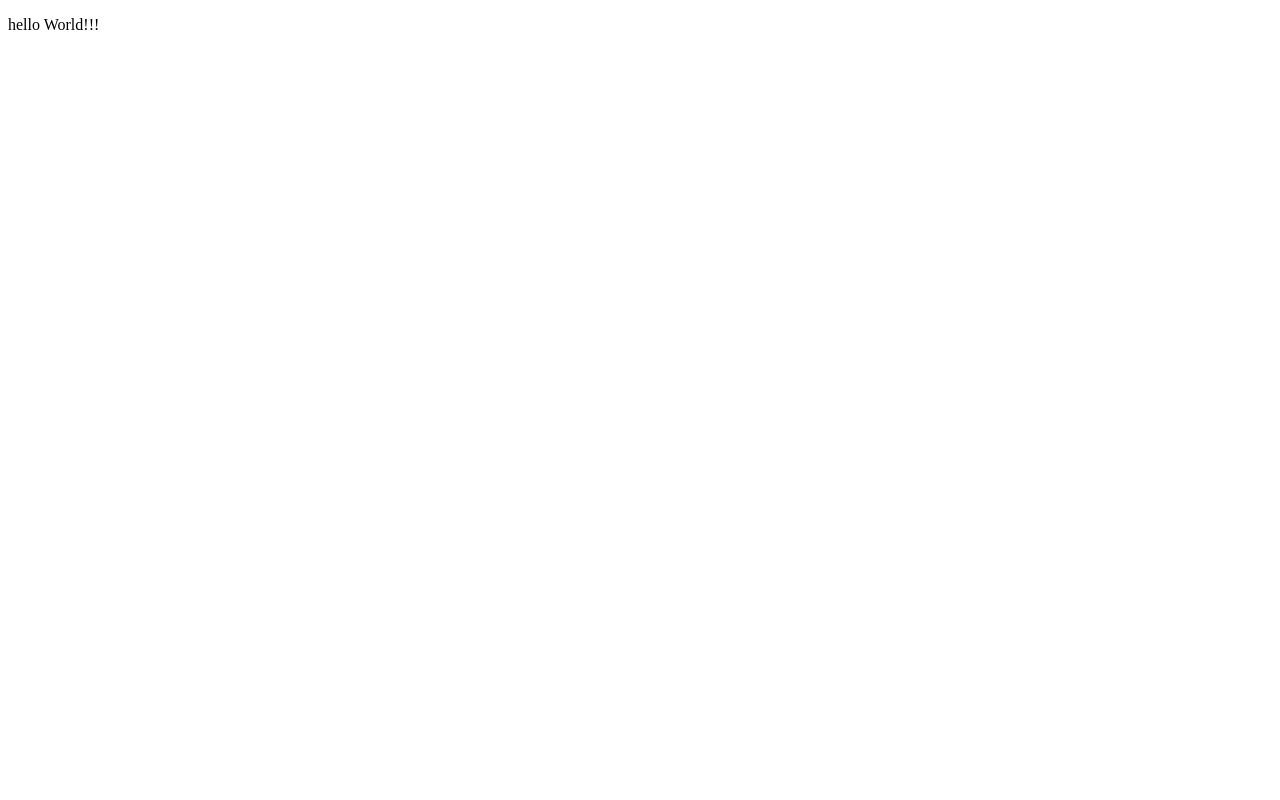
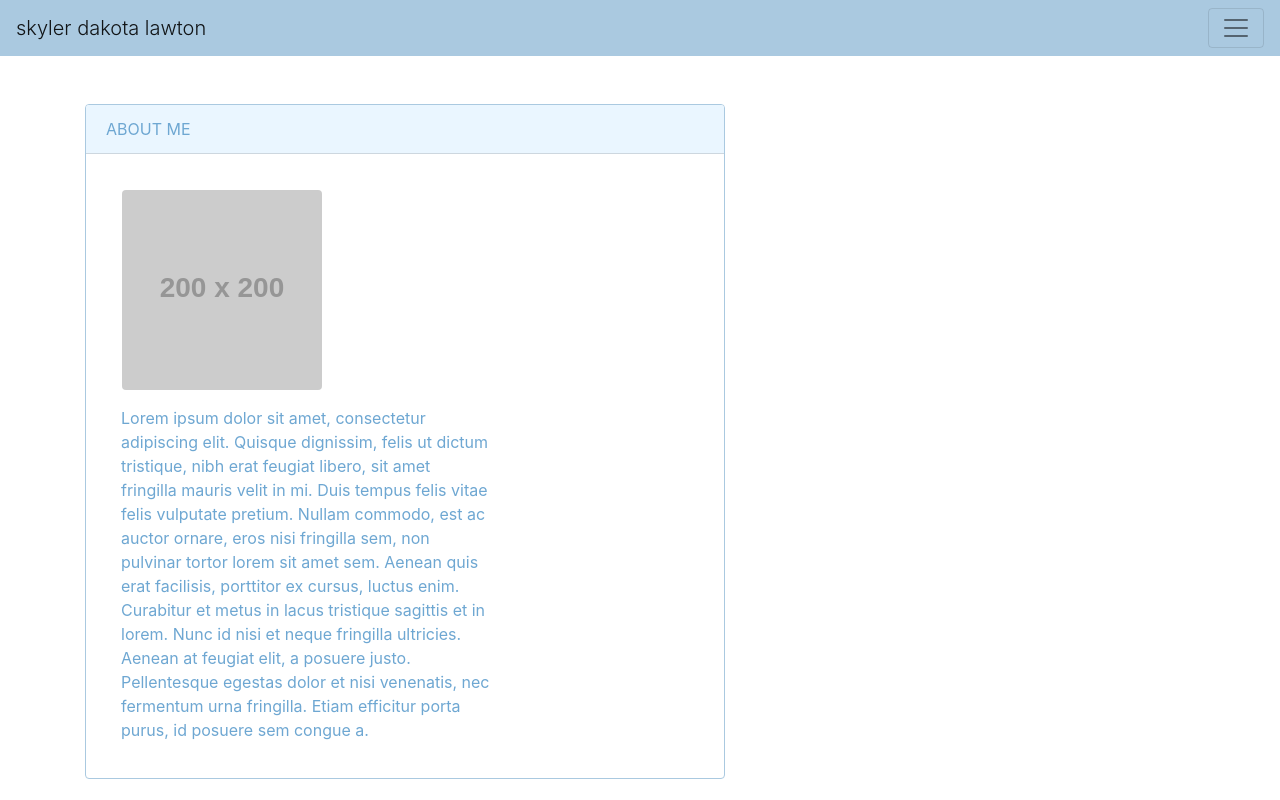
Before and after one commit to skylerdakota/skylerdakota.github.io, a plain HTML site: page index.html in a window 1280 px wide. Drawn offline with nearby package versions, Linux system fonts and the light colour scheme; placeholder pictures from the web are drawn by us.

Commit message:
About me layout built

```diff
--- a/index.html
+++ b/index.html
@@ -1,11 +1,87 @@
-<!DOCTYPE html>
+<!doctype html>
 <html lang="en">
-<head>
-    <meta charset="UTF-8">
-    <meta name="viewport" content="width=device-width, initial-scale=1.0">
-    <title>Document</title>
-</head>
-<body>
-    <p>hello World!!!</p>
-</body>
+  <head>
+    <!-- Required meta tags -->
+    <meta charset="utf-8">
+    <meta name="viewport" content="width=device-width, initial-scale=1, shrink-to-fit=no">
+
+    <!-- Bootstrap CSS -->
+    <link rel="stylesheet" href="https://stackpath.bootstrapcdn.com/bootstrap/4.5.2/css/bootstrap.min.css" integrity="sha384-JcKb8q3iqJ61gNV9KGb8thSsNjpSL0n8PARn9HuZOnIxN0hoP+VmmDGMN5t9UJ0Z" crossorigin="anonymous">
+
+    <title>SDL About Me</title>
+  </head>
+
+  <body>
+
+    <!-- Contact page header -->
+    <header>
+
+     <!-- Start sticky Navbar -->
+    <nav class="navbar sticky-top navbar-light font-weight-light" style="background-color: #aac9e0;">
+        <a class="navbar-brand" href="#">skyler dakota lawton</a>
+
+        <!-- Navbar collapse bar -->
+        <button class="navbar-toggler" type="button" data-toggle="collapse" data-target="#navbarNav" aria-controls="navbarNav" aria-expanded="false" aria-label="Toggle navigation">
+            <span class="navbar-toggler-icon"></span>
+          </button>
+
+        <!-- Navbar collapsed links in an unordered list-->
+          <div class="collapse navbar-collapse" id="navbarNav">
+            <ul class="navbar-nav">
+              <li class="nav-item active">
+                <a class="nav-link" href="skylerdakota.github.io/Pages/contact.html">CONTACT</a>
+              </li>
+              <li class="nav-item">
+                <a class="nav-link" href="skylerdakota.github.io/Pages/portfolio.html">PORTFOLIO</a>
+              </li>
+              <li class="nav-item">
+                <a class="nav-link" href="skylerdakota.github.io/index.html">ABOUT<span class="sr-only">(current)</span></a>
+              </li>
+            </ul>
+          </div>
+    </nav>
+    <!-- End Navbar -->
+ </header>
+
+ <!-- Main Page Content -->
+ <main>
+    <div class="container">
+      <div class="row">
+        <div class="col">
+
+          <!-- Contact Card -->
+          <div class="card sm-6 card mt-5" style="color: #6ea7d2; max-width: 40rem; border-color: #aac9e0;">
+            <div class="card-header" style="background-color: #eaf6ff;">ABOUT ME</div>
+              <div class="card-body">
+
+                 <!-- Placeholder Images -->
+                 <div class="row">
+                     <div class="col-md-4">
+                       <img src="http://placehold.it/200x200" alt="Placeholder" class="img-thumbnail; rounded float-left; p-2; m-3">
+                     </div>
+                 </div>
+                 <div class="col-md-8">
+                    <p>
+                      Lorem ipsum dolor sit amet, consectetur adipiscing elit. Quisque dignissim, felis ut dictum tristique,
+                      nibh erat feugiat libero, sit amet fringilla mauris velit in mi. Duis tempus felis vitae
+                      felis vulputate pretium. Nullam commodo, est ac auctor ornare, eros nisi fringilla sem,
+                      non pulvinar tortor lorem sit amet sem. Aenean quis erat facilisis, porttitor ex cursus,
+                      luctus enim. Curabitur et metus in lacus tristique sagittis et in lorem. Nunc id nisi et
+                      neque fringilla ultricies. Aenean at feugiat elit, a posuere justo. Pellentesque egestas
+                      dolor et nisi venenatis, nec fermentum urna fringilla. Etiam efficitur porta purus, id
+                      posuere sem congue a.
+                    </p>
+                  </div>
+          </div>
+        </div>
+      </div>
+    </div>
+  </main>
+
+    <!-- Optional JavaScript -->
+    <!-- jQuery first, then Popper.js, then Bootstrap JS -->
+    <script src="https://code.jquery.com/jquery-3.5.1.slim.min.js" integrity="sha384-DfXdz2htPH0lsSSs5nCTpuj/zy4C+OGpamoFVy38MVBnE+IbbVYUew+OrCXaRkfj" crossorigin="anonymous"></script>
+    <script src="https://cdn.jsdelivr.net/npm/popper.js@1.16.1/dist/umd/popper.min.js" integrity="sha384-9/reFTGAW83EW2RDu2S0VKaIzap3H66lZH81PoYlFhbGU+6BZp6G7niu735Sk7lN" crossorigin="anonymous"></script>
+    <script src="https://stackpath.bootstrapcdn.com/bootstrap/4.5.2/js/bootstrap.min.js" integrity="sha384-B4gt1jrGC7Jh4AgTPSdUtOBvfO8shuf57BaghqFfPlYxofvL8/KUEfYiJOMMV+rV" crossorigin="anonymous"></script>
+  </body>
 </html>
```
